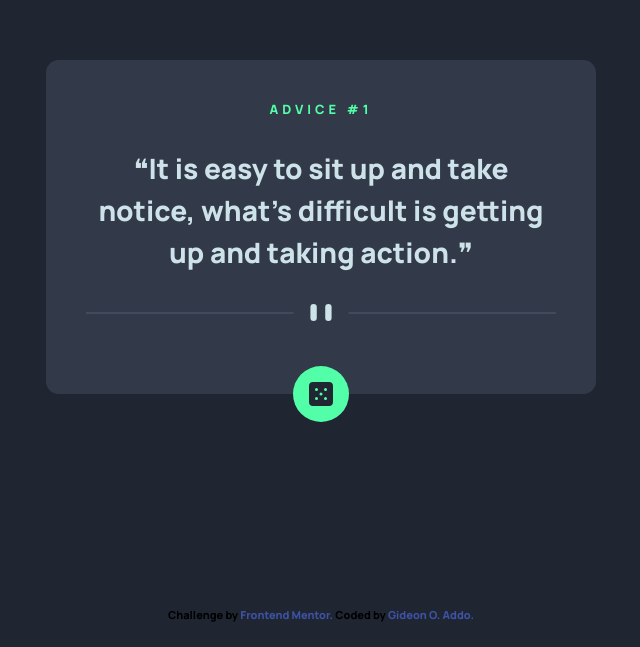
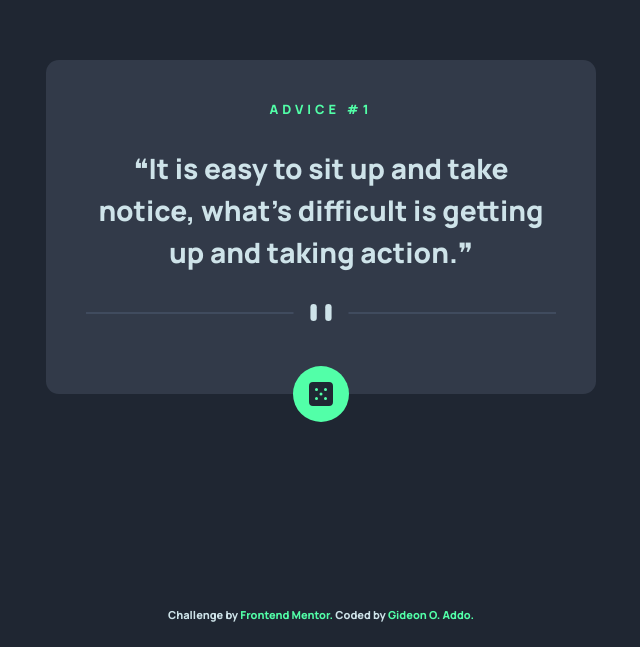
Before and after one commit to wuzgood98/Advice-Generator-App, a plain HTML site: page index.html in a window 1280 px wide. Shown: the part 153-800 px from the top of the page, without its empty margins (319-959 px from the left). Drawn offline with nearby package versions, Linux system fonts and the light colour scheme.

Commit message:
Change link color

```diff
--- a/style.css
+++ b/style.css
@@ -98,12 +98,13 @@ body {
 }
 
 .attribution {
+    color: var(--light-cyan);
     font-size: 11px;
     text-align: center;
 }
 
 .attribution a {
-    color: hsl(228, 45%, 44%);
+    color: var(--neon-green);
     text-decoration: none;
 }
 
```
